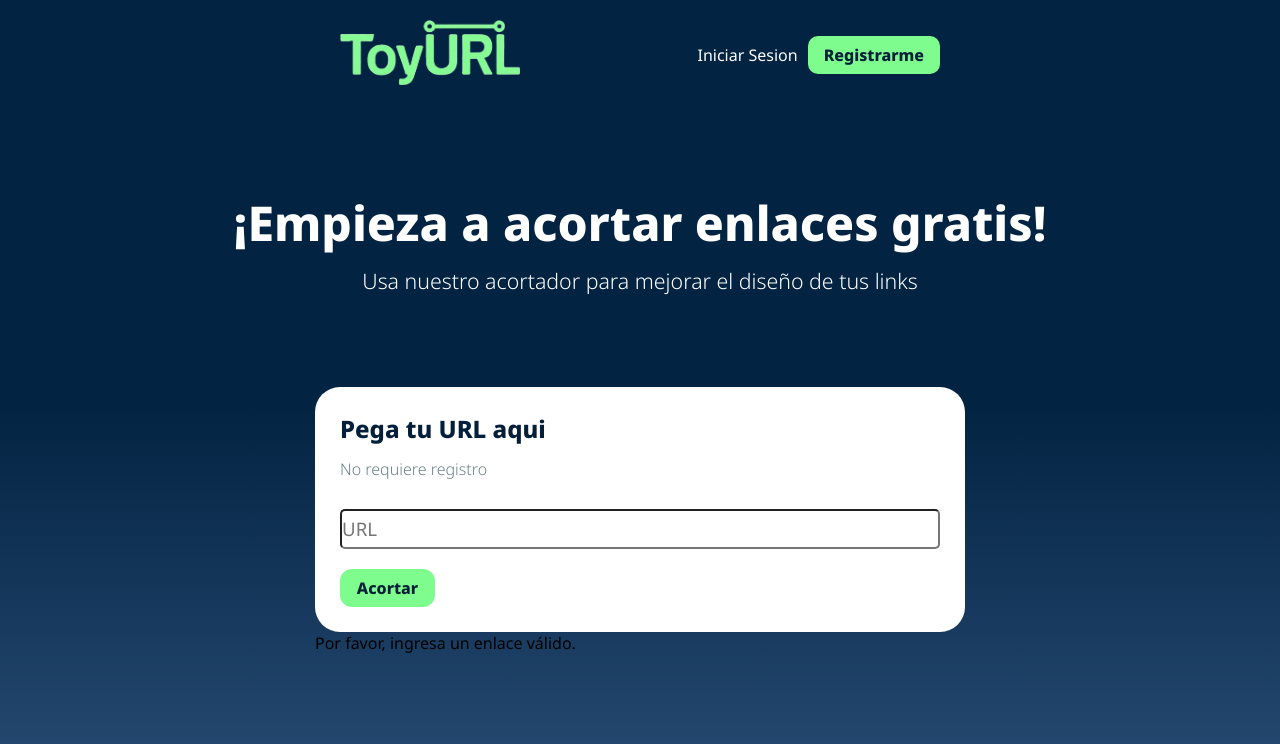
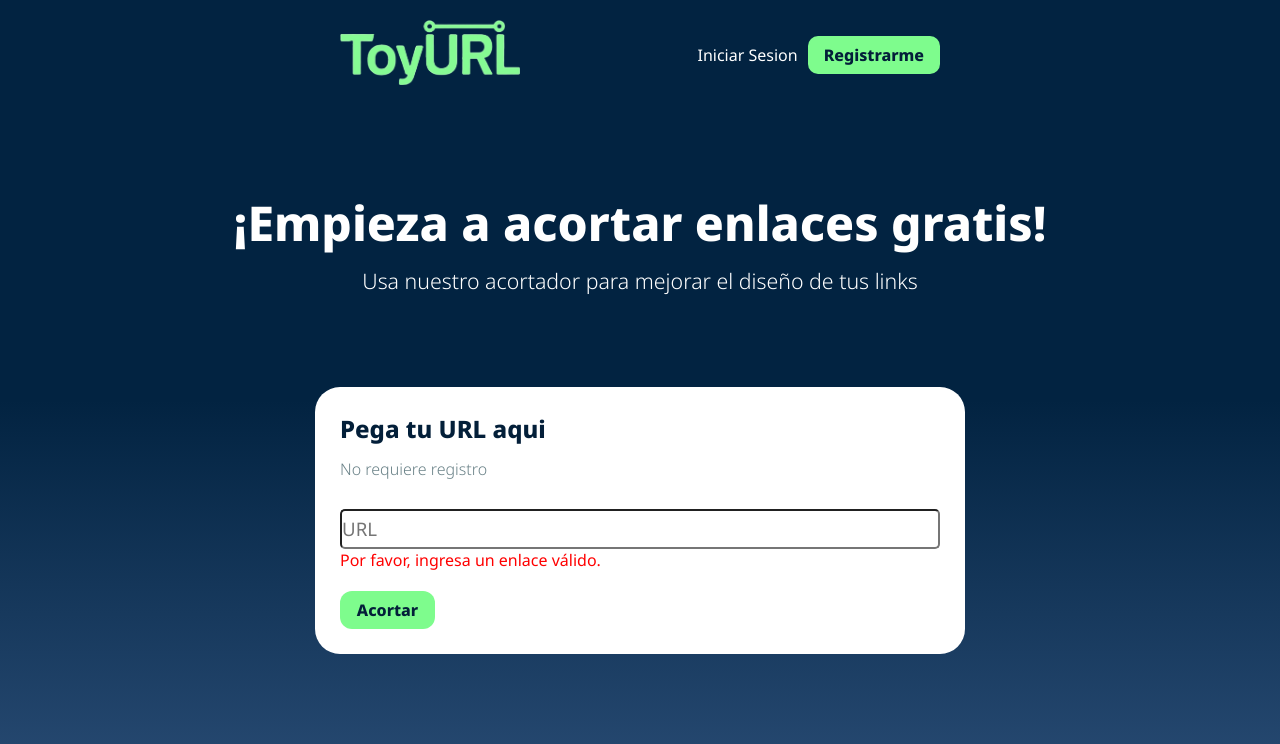
Before and after one commit to boxxhi/ToyURL-frontend, a Vue app: page / in a window 1280 px wide. Both pictures are taken after a click on the button "Acortar". Shown: the top 744 px of the page. Built offline with nearby package versions, Linux system fonts and the light colour scheme.

Commit message:
fix: mensaje de error

```diff
--- a/src/components/MainComponent.vue
+++ b/src/components/MainComponent.vue
@@ -10,17 +10,22 @@
         <h2>Pega tu URL aqui</h2>
         <p>No requiere registro</p>
         <div class="shorter-form-input">
-          <input v-model="longUrl" type="url" placeholder="URL" required />
+          <div class="ex">
+            <input v-model="longUrl" type="url" placeholder="URL" required />
+            <div v-if="error" class="error">{{ error }}</div>
+          </div>
+
           <button @click="shortLink">Acortar</button>
         </div>
       </div>
+
+
       <div v-if="shortUrl" class="result">
         <p>
           Enlace acortado: <a :href="shortUrl" target="_blank">{{ shortUrl }}</a>
         </p>
         <button @click="copyToClipboard">Copiar</button>
       </div>
-      <div v-if="error" class="error">{{ error }}</div>
     </div>
   </main>
 </template>
@@ -74,6 +79,19 @@ async function copyToClipboard() {
 </script>
 
 <style scoped>
+
+.ex {
+  width: 100%;
+
+  input {
+    width: 100%;
+  }
+}
+
+.error {
+  color: red;
+}
+
 .banner-msg {
   color: var(--alt-background-color);
   text-align: center;
```
